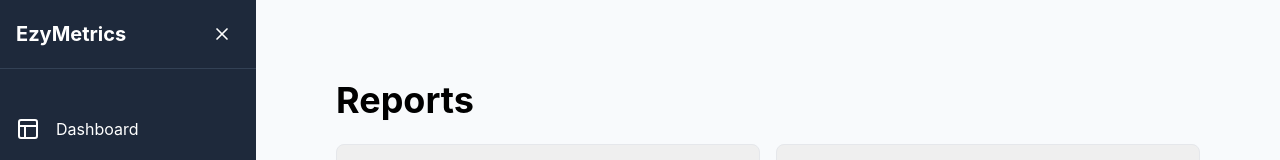
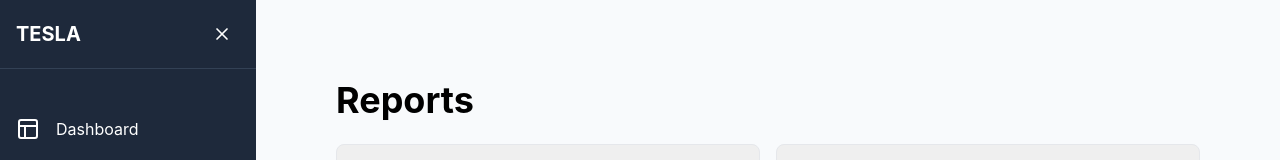
Before and after one commit to jairock007/my-app, a React (Create React App) app: page /reports in a window 1280 px wide. Shown: the top 160 px of the page. Built offline with nearby package versions, Linux system fonts and the light colour scheme.

Commit message:
Update Layout.js

```diff
--- a/src/components/Layout.js
+++ b/src/components/Layout.js
@@ -42,7 +42,7 @@ const PageLayout = ({ children }) => {
               isSidebarOpen ? "opacity-100" : "opacity-0 hidden"
             }`}
           >
-            EzyMetrics
+           TESLA
           </h1>
           <button
             onClick={() => {
```
